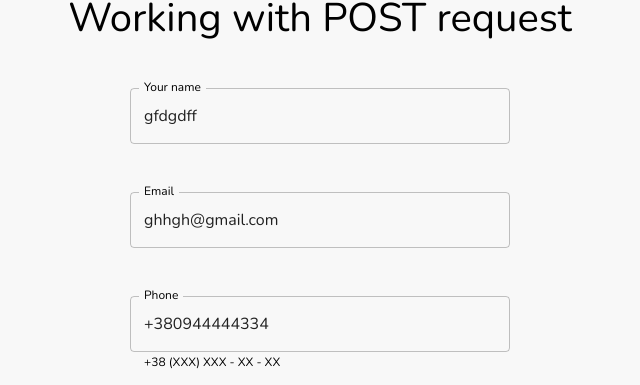
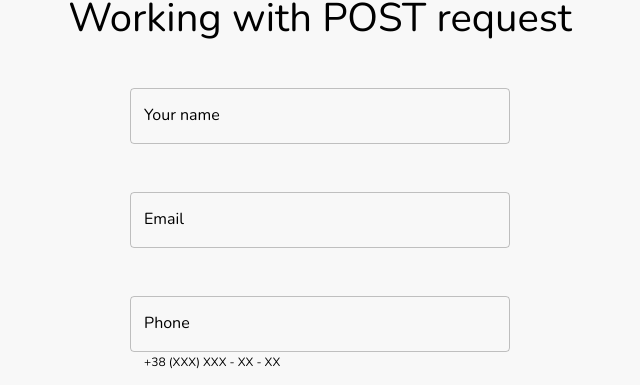
Before and after one commit to DmytroZozuliak/abz_agency, a React (Create React App) app: page / in a window 1280 px wide. Shown: the part 1163-1548 px from the top of the page, without its empty margins (320-960 px from the left). Built offline with nearby package versions, Linux system fonts and the light colour scheme; no server answers.

Commit message:
fix: delete logs, unnecessary vars

```diff
--- a/src/components/CardsUsers/CardsUsers.tsx
+++ b/src/components/CardsUsers/CardsUsers.tsx
@@ -5,7 +5,7 @@ import { fetchMoreUsers, fetchUsers } from '../../store/ActionCreators/ActionCre
 import CardUser from '../CardUser/CardUser';
 import classes from './CardsUsers.module.scss';
 
-const CardsUsers = forwardRef<HTMLDivElement>((props, ref) => {
+const CardsUsers = forwardRef<HTMLDivElement>((_, ref) => {
   const { isLoading, error, users, linkNext, buttonDisable } = useTypedSelector(
     (state) => state.users
   );
@@ -28,7 +28,7 @@ const CardsUsers = forwardRef<HTMLDivElement>((props, ref) => {
 
   useEffect(() => {
     dispatch(fetchUsers(1));
-  }, []);
+  }, [dispatch]);
 
   return (
     <Box component="section" className="container">
--- a/src/components/Form/Form.tsx
+++ b/src/components/Form/Form.tsx
@@ -27,11 +27,10 @@ const Form = () => {
   const { isLoadingPositions, positions } = useTypedSelector((state) => state.positions);
   const dispatch = useTypedDispatch();
 
-  // todo
   const initialValues = {
-    name: 'gfdgdff',
-    email: 'ghhgh@gmail.com',
-    phone: '+380944444334',
+    name: '',
+    email: '',
+    phone: '',
     file: null,
     position: '',
   };
--- a/src/index.scss
+++ b/src/index.scss
@@ -1,12 +1,3 @@
-body {
-  margin: 0;
-  font-family: -apple-system, BlinkMacSystemFont, 'Segoe UI', 'Roboto', 'Oxygen',
-    'Ubuntu', 'Cantarell', 'Fira Sans', 'Droid Sans', 'Helvetica Neue',
-    sans-serif;
-  -webkit-font-smoothing: antialiased;
-  -moz-osx-font-smoothing: grayscale;
-}
-
 .container {
   box-sizing: content-box;
   max-width: 1170px;
--- a/src/index.tsx
+++ b/src/index.tsx
@@ -1,4 +1,3 @@
-import React from 'react';
 import ReactDOM from 'react-dom/client';
 import { Provider } from 'react-redux';
 import './index.scss';
--- a/src/theme/theme.ts
+++ b/src/theme/theme.ts
@@ -1,7 +1,7 @@
 import { ThemeOptions, createTheme } from '@mui/material';
 
 const primaryColor = '#F4E041';
-const secondaryColor = '#7E7E7E';
+const secondaryColor = '#00BDD3';
 const fontColor = '#000000';
 const secondaryFontColor = '#7E7E7E';
 
```
Also changed, not shown: src/components/Form/Form.module.scss (+0 -9 lines).
